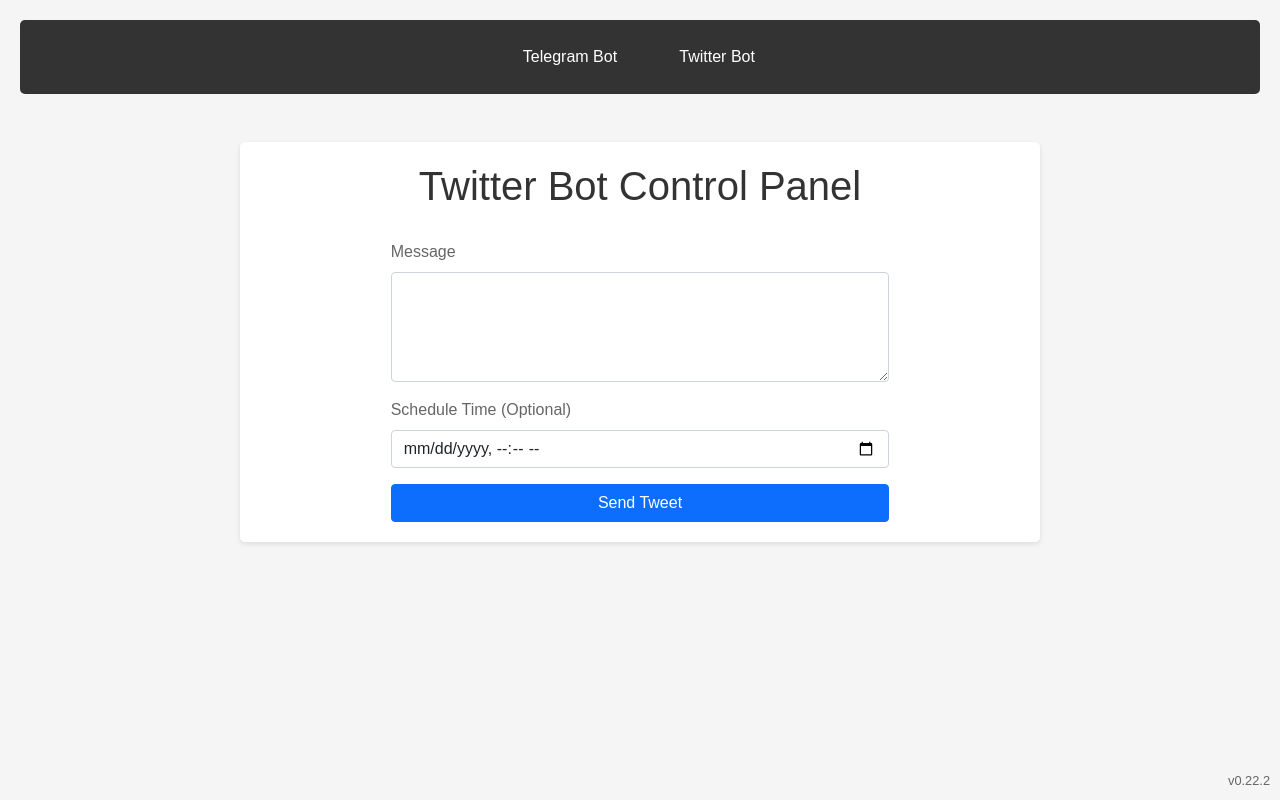
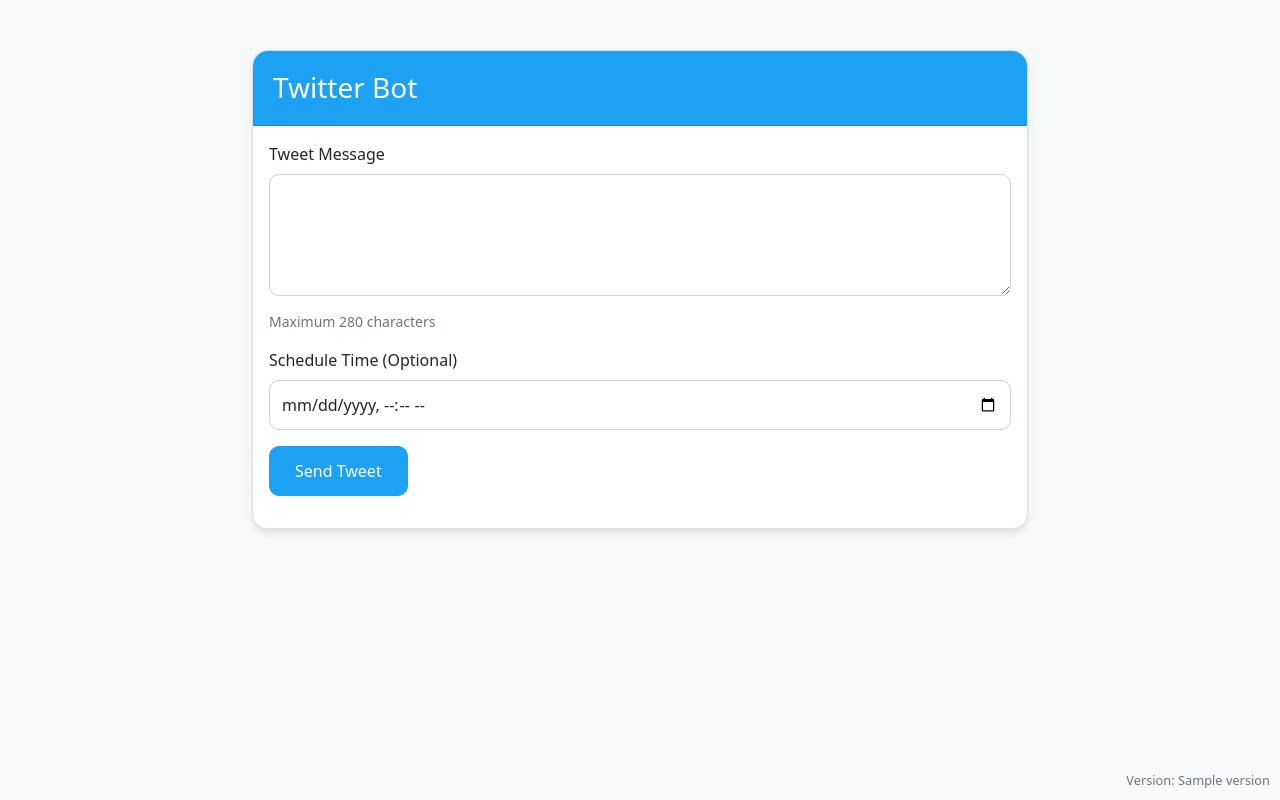
Before and after one commit to jhfnetboy/CBots, a Flask app: template templates/twitter.html in a window 1280 px wide. Run offline with Flask 3, Linux system fonts and the light colour scheme; the template is opened without the code that fills it: most values are stand-ins (such as "Sample title", 1, 10 or a date in 2020).

Commit message:
fix twitter v2

```diff
--- a/app.py
+++ b/app.py
@@ -9,6 +9,7 @@
 from bot_handlers import BotHandlers
 from dotenv import load_dotenv
 from web_routes import init_web_routes, set_main_loop, VERSION
+from twitter_routes import init_twitter_routes
 
 # Load environment variables
 load_dotenv()
@@ -80,6 +81,7 @@
     """Run Flask in a separate thread"""
     # Initialize web routes
     init_web_routes(app, client)
+    init_twitter_routes(app)
     app.run(host='0.0.0.0', port=PORT)
 
 async def main():
--- a/templates/twitter.html
+++ b/templates/twitter.html
@@ -3,185 +3,120 @@
 <head>
     <meta charset="UTF-8">
     <meta name="viewport" content="width=device-width, initial-scale=1.0">
-    <title>Twitter Bot Control Panel</title>
+    <title>Twitter Bot</title>
     <link href="https://cdn.jsdelivr.net/npm/bootstrap@5.1.3/dist/css/bootstrap.min.css" rel="stylesheet">
     <style>
         body {
-            font-family: Arial, sans-serif;
-            margin: 0;
-            padding: 20px;
-            background-color: #f5f5f5;
-        }
-        .nav {
-            background-color: #333;
-            padding: 15px;
-            text-align: center;
-            margin-bottom: 20px;
-            border-radius: 5px;
-            display: flex;
-            justify-content: center;
-            align-items: center;
-        }
-        .nav a {
-            color: white;
-            text-decoration: none;
-            padding: 10px 20px;
-            margin: 0 10px;
-            border-radius: 3px;
-            transition: background-color 0.3s;
-            min-width: 120px;
-            text-align: center;
-        }
-        .nav a:hover {
-            background-color: #555;
+            background-color: #f8f9fa;
         }
         .container {
             max-width: 800px;
-            margin: 0 auto;
-            background-color: white;
-            padding: 20px;
-            border-radius: 5px;
-            box-shadow: 0 2px 5px rgba(0,0,0,0.1);
+            margin-top: 50px;
         }
-        h1 {
-            color: #333;
-            text-align: center;
-            margin-bottom: 30px;
+        .card {
+            border-radius: 15px;
+            box-shadow: 0 4px 6px rgba(0, 0, 0, 0.1);
         }
-        .form-group {
-            margin-bottom: 20px;
-        }
-        label {
-            display: block;
-            margin-bottom: 5px;
-            color: #666;
-        }
-        textarea, input {
-            width: 100%;
-            padding: 8px;
-            border: 1px solid #ddd;
-            border-radius: 4px;
-            box-sizing: border-box;
-        }
-        button {
+        .card-header {
             background-color: #1DA1F2;
             color: white;
-            padding: 10px 20px;
-            border: none;
-            border-radius: 4px;
-            cursor: pointer;
-            width: 100%;
-            font-size: 16px;
+            border-radius: 15px 15px 0 0 !important;
+            padding: 20px;
         }
-        button:hover {
+        .form-control {
+            border-radius: 10px;
+            padding: 12px;
+            margin-bottom: 15px;
+        }
+        .btn-primary {
+            background-color: #1DA1F2;
+            border-color: #1DA1F2;
+            border-radius: 10px;
+            padding: 12px 25px;
+        }
+        .btn-primary:hover {
             background-color: #1991db;
-        }
-        #status {
-            margin-top: 20px;
-            padding: 10px;
-            border-radius: 4px;
-            text-align: center;
-        }
-        .success {
-            background-color: #dff0d8;
-            color: #3c763d;
-        }
-        .error {
-            background-color: #f2dede;
-            color: #a94442;
-        }
-        .page-title {
-            text-align: center;
-            margin-bottom: 30px;
-            color: #333;
+            border-color: #1991db;
         }
         .version {
             position: fixed;
             bottom: 10px;
             right: 10px;
-            color: #666;
+            color: #6c757d;
             font-size: 0.8em;
         }
     </style>
 </head>
 <body>
-    <div class="nav">
-        <a href="/telegram">Telegram Bot</a>
-        <a href="/twitter">Twitter Bot</a>
-    </div>
-
-    <div class="container mt-5">
-        <h1 class="page-title">Twitter Bot Control Panel</h1>
-
-        <div class="row mt-4">
-            <div class="col-md-8 offset-md-2">
-                <form id="messageForm">
+    <div class="container">
+        <div class="card">
+            <div class="card-header">
+                <h3 class="mb-0">Twitter Bot</h3>
+            </div>
+            <div class="card-body">
+                <form id="tweetForm">
                     <div class="mb-3">
-                        <label for="message" class="form-label">Message</label>
-                        <textarea class="form-control" id="message" rows="4" required></textarea>
+                        <label for="messageInput" class="form-label">Tweet Message</label>
+                        <textarea class="form-control" id="messageInput" rows="4" required></textarea>
+                        <div class="form-text">Maximum 280 characters</div>
                     </div>
-
                     <div class="mb-3">
                         <label for="scheduledTime" class="form-label">Schedule Time (Optional)</label>
                         <input type="datetime-local" class="form-control" id="scheduledTime">
                     </div>
-
                     <button type="submit" class="btn btn-primary">Send Tweet</button>
                 </form>
+                <div id="status" class="mt-3"></div>
             </div>
         </div>
     </div>
-
-    <div class="version">v0.22.2</div>
+    <div class="version">Version: {{ version }}</div>
 
     <script>
-        // Handle form submission
-        document.getElementById('messageForm').onsubmit = async (e) => {
+        document.getElementById('tweetForm').addEventListener('submit', async (e) => {
             e.preventDefault();
 
-            const message = document.getElementById('message').value;
+            const message = document.getElementById('messageInput').value;
             const scheduledTime = document.getElementById('scheduledTime').value;
+            const statusDiv = document.getElementById('status');
 
             if (!message) {
-                alert('Please enter a message');
+                statusDiv.innerHTML = '<div class="alert alert-danger">Please enter a message</div>';
+                return;
+            }
+
+            if (message.length > 280) {
+                statusDiv.innerHTML = '<div class="alert alert-danger">Tweet message cannot exceed 280 characters</div>';
                 return;
             }
 
             try {
+                statusDiv.innerHTML = '<div class="alert alert-info">Sending tweet...</div>';
+
                 const response = await fetch('/api/send_tweet', {
                     method: 'POST',
                     headers: {
                         'Content-Type': 'application/json',
-                        'Accept': 'application/json'
                     },
                     body: JSON.stringify({
-                        message,
-                        scheduled_time: scheduledTime
+                        message: message,
+                        scheduled_time: scheduledTime || null
                     })
                 });
 
-                if (!response.ok) {
-                    throw new Error(`HTTP error! status: ${response.status}`);
-                }
+                const data = await response.json();
 
-                const contentType = response.headers.get('content-type');
-                if (!contentType || !contentType.includes('application/json')) {
-                    throw new Error('Response was not JSON');
-                }
-
-                const result = await response.json();
-
-                if (result.status === 'success') {
-                    alert('Tweet sent successfully!');
-                    document.getElementById('message').value = '';
+                if (response.ok) {
+                    statusDiv.innerHTML = '<div class="alert alert-success">Tweet sent successfully!</div>';
+                    document.getElementById('messageInput').value = '';
+                    document.getElementById('scheduledTime').value = '';
                 } else {
-                    alert('Error: ' + result.message);
+                    statusDiv.innerHTML = `<div class="alert alert-danger">Error: ${data.error}</div>`;
                 }
             } catch (error) {
-                console.error('Error:', error);
-                alert('Error sending tweet: ' + error.message);
+                statusDiv.innerHTML = `<div class="alert alert-danger">Error: ${error.message}</div>`;
             }
-        };
+        });
     </script>
 </body>
 </html>
```
Also changed, not shown: templates/telegram.html (+64 -121 lines), test_twitter.py (added, +40 -0 lines), twitter_routes.py (added, +107 -0 lines).
